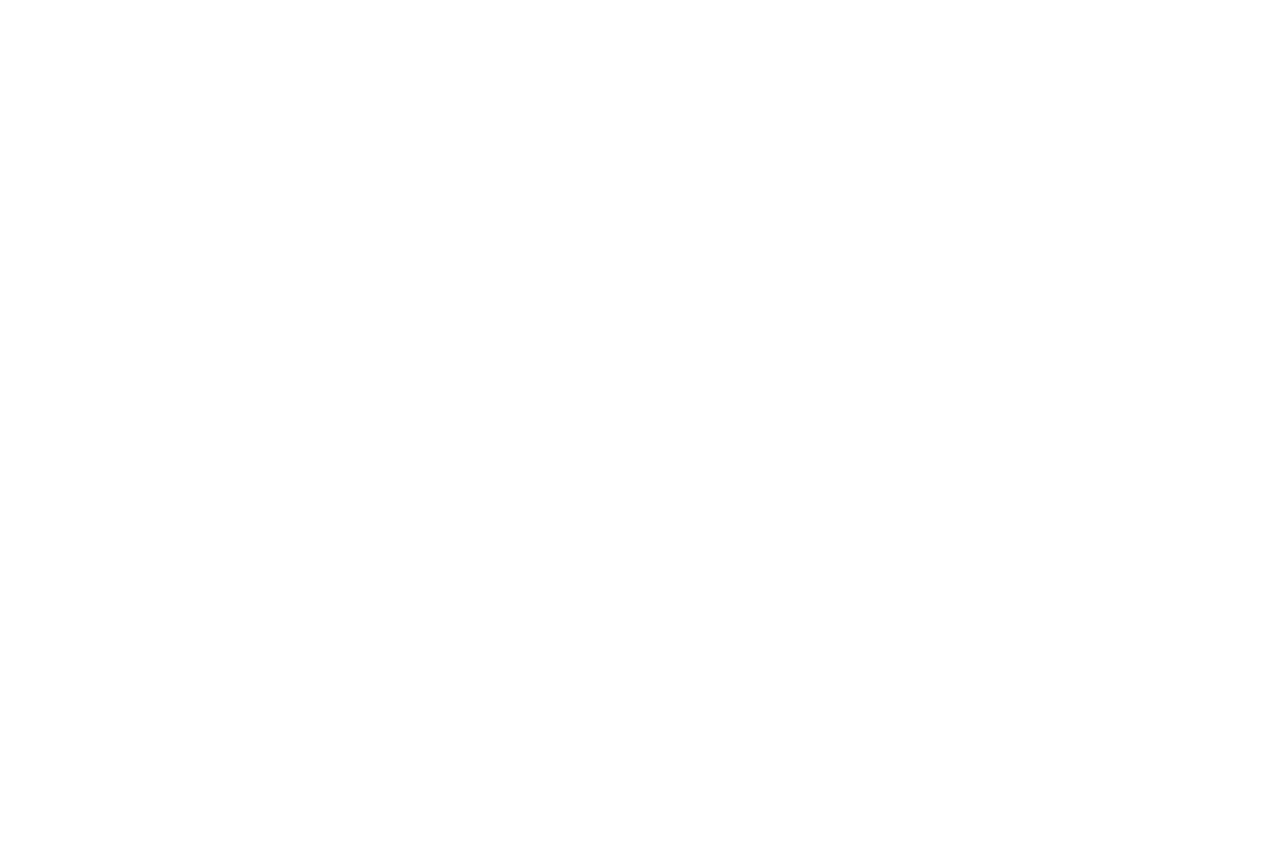
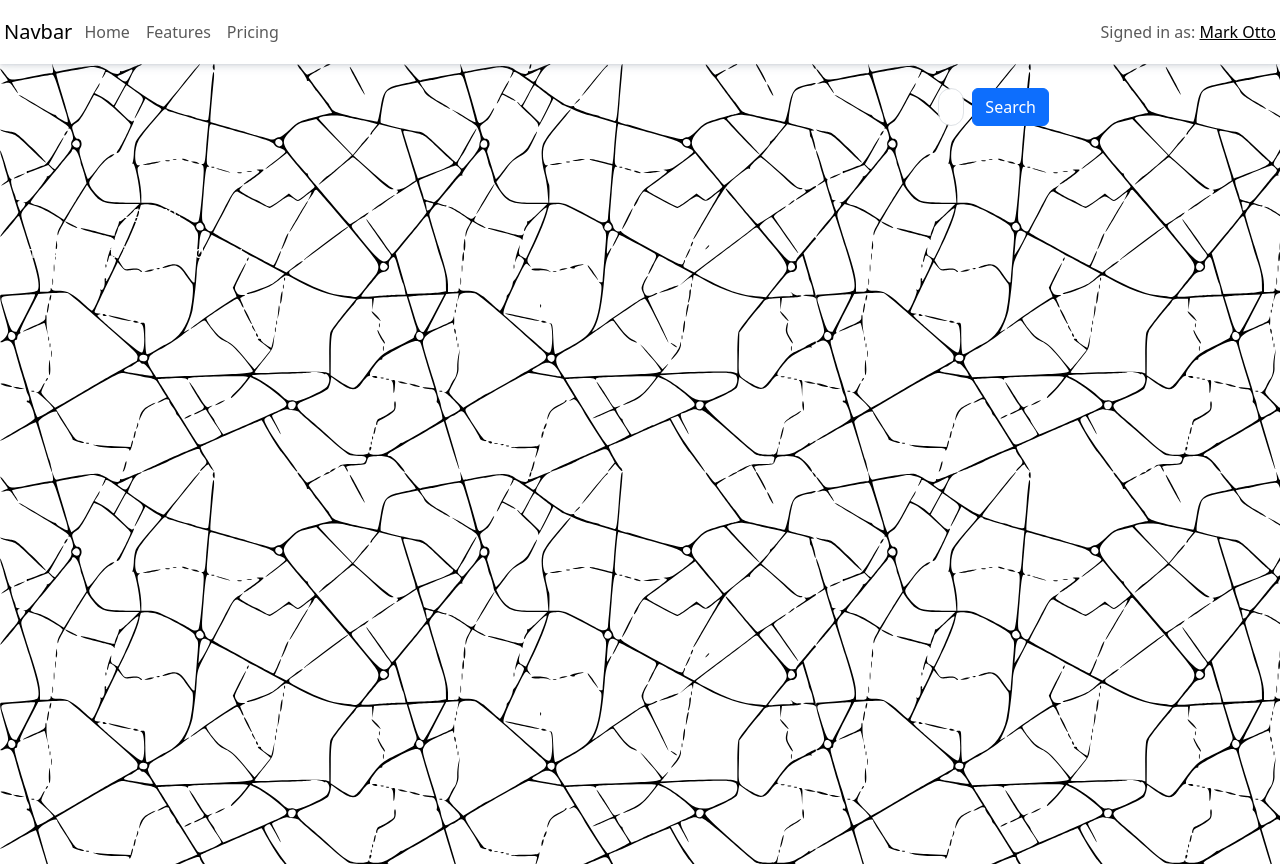
Before and after one commit to amareshotta01/DriveGuard, a React (Create React App) app: page /homepage in a window 1280 px wide. Before the commit this address had no page. Before the commit the page ends 800 px from the top, so only its background shows below. Built offline with nearby package versions, Linux system fonts and the light colour scheme.

Commit message:
HomePage added

```diff
--- a/package.json
+++ b/package.json
@@ -7,8 +7,10 @@
     "@testing-library/react": "^13.4.0",
     "@testing-library/user-event": "^13.5.0",
     "appwrite": "^11.0.0",
+    "bootstrap": "^5.3.0",
     "firebase": "^9.23.0",
     "react": "^18.2.0",
+    "react-bootstrap": "^2.8.0",
     "react-dom": "^18.2.0",
     "react-router-dom": "^6.14.0",
     "react-scripts": "5.0.1",
--- a/src/App.js
+++ b/src/App.js
@@ -3,7 +3,8 @@ import {BrowserRouter as Router,Routes, Route} from 'react-router-dom';
 import LandingPage from './Components/LandingPage/LandingPage';
 import Login from './Components/Login/Login';
 import Signup from './Components/Signup/Signup';
-import Home  from './Components/Home/Home';
+import Dashboard  from './Components/Dashboard/Dashboard';
+import HomePage from './Components/HomePage/HomePage';
 import './App.css';
 import { useState } from 'react';
 import Loading from './Components/Loading/loading';
@@ -19,8 +20,9 @@ function App() {
           <Route exact path="/" element={<LandingPage/>} />
           <Route exact path="/login" element={<Login/>} />
           <Route exact path="/signup" element={<Signup/>} />
-          <Route exact path="/home" element={<Home/>} />
+          <Route exact path="/dashboard" element={<Dashboard/>} />
           <Route exact path="/loading" element={<Loading/>} />
+          <Route exact path='/homepage' element={<HomePage/>}/>
           <Route exact path="/forget-password" element={<ForgetPassword/>} />
         </Routes>
       </Router>
--- /dev/null
+++ b/src/Components/Bootstrap/Searchbar.js
@@ -0,0 +1,32 @@
+import { Button, Col,Form, Row } from "react-bootstrap";
+
+export default function SearchBar() {
+  return (
+    <>
+    <style>{
+        `.float{
+            float:right
+        }`
+    }
+
+    </style>
+    <div className="mt-4 float">
+      <Row>
+        <Col sm={4}>
+          <Form className="d-flex">
+            <Form.Control
+              type="search"
+              placeholder="Search"
+              className="me-2 rounded-pill"
+              aria-label="Search"
+            />
+            <Button>
+              Search
+            </Button>
+          </Form>
+        </Col>
+      </Row>
+    </div>
+    </>
+  );
+}
--- a/src/Components/Home/Home.js
+++ b/src/Components/Dashboard/Dashboard.js
@@ -5,7 +5,7 @@ import { useNavigate} from 'react-router-dom';
 import { useState } from 'react';
 import { useEffect } from "react";
 
-function Home() {
+function Dashboard() {
 
   const navigate = useNavigate();
   const [userDetails, setUserDetails] = useState();
@@ -109,4 +109,4 @@ function Home() {
   );
 }
 
-export default Home;
+export default Dashboard;
--- /dev/null
+++ b/src/Components/HomePage/HomePage.css
@@ -0,0 +1,15 @@
+.image
+{
+    background-image: url(../Dashboard/roadnetworkimg.svg);
+    height: 100vh;
+}
+.Img-text
+{
+    display: flex;
+    flex-direction: column;
+    justify-content: flex-start;
+    position: absolute;
+    left:2%;
+    top:25%;
+    color: white;
+}
--- /dev/null
+++ b/src/Components/HomePage/HomePage.js
@@ -0,0 +1,52 @@
+import Nav from 'react-bootstrap/Nav';
+import Navbar from 'react-bootstrap/Navbar';
+import map from '../Dashboard/roadnetworkimg.svg'
+import SearchBar from '../Bootstrap/Searchbar';
+import './HomePage.css';
+
+
+function HomePage() {
+  return (
+    <>
+    <style>{`
+        .bg-color
+        {
+            background-color:var(--white, #FFF)
+        }
+        .box-shadow
+        {
+            box-shadow: 0px 0px 2px 0px rgba(79, 94, 113, 0.12), 0px 2px 4px 0px rgba(79, 94, 113, 0.11), 0px 4px 8px 0px rgba(79, 94, 113, 0.10);
+        }
+
+    `}
+    </style>
+   <div className="box">
+    <Navbar bg="color" data-bs-theme="light" className="box-shadow ">
+          <Navbar.Brand href="#home" className='m-1'>Navbar</Navbar.Brand>
+          <Nav className="me-auto  ">
+            <Nav.Link href="#home">Home</Nav.Link>
+            <Nav.Link href="#features">Features</Nav.Link>
+            <Nav.Link href="#pricing">Pricing</Nav.Link>
+
+          </Nav>
+          <Navbar.Collapse className="justify-content-end m-1">
+          <Navbar.Text>
+            Signed in as: <a href="#login">Mark Otto</a>
+          </Navbar.Text>
+        </Navbar.Collapse>
+      </Navbar>
+
+      </div>
+      <div className="image">
+        <SearchBar/>
+        <div className="Img-text">
+        <p className='heading'>DRIVEguard.</p>
+        <p>make your trip safe and easy</p>
+        </div>
+      </div>
+
+      </>
+  );
+}
+
+export default HomePage;
--- a/src/Components/Login/Login.js
+++ b/src/Components/Login/Login.js
@@ -27,7 +27,7 @@ function Login() {
 
         try {
           await account.createEmailSession(user.email,user.password);
-          navigate("/home");
+          navigate("/homepage");
         } catch (error) {
             console.log(error);
             setErrorMsg(error);
--- a/src/Components/Signup/Signup.js
+++ b/src/Components/Signup/Signup.js
@@ -38,7 +38,7 @@ function Signup () {
             user.name
           );
           await account.createEmailSession(user.email, user.password);
-          navigate("/home")
+          navigate("/dashboard")
         }
         catch (error) {
         setErrorMsg(e.message);
--- a/src/index.js
+++ b/src/index.js
@@ -3,6 +3,8 @@ import ReactDOM from 'react-dom/client';
 import './index.css';
 import App from './App';
 import reportWebVitals from './reportWebVitals';
+import "bootstrap/dist/css/bootstrap.min.css";
+import "bootstrap/dist/js/bootstrap.bundle.min";
 
 const root = ReactDOM.createRoot(document.getElementById('root'));
 root.render(
```
Also changed, not shown: src/Components/Dashboard/roadnetworkimg.svg (renamed from src/Components/Home/roadnetworkimg.svg), 1 other file (tests, documents, lock files or other folders).
